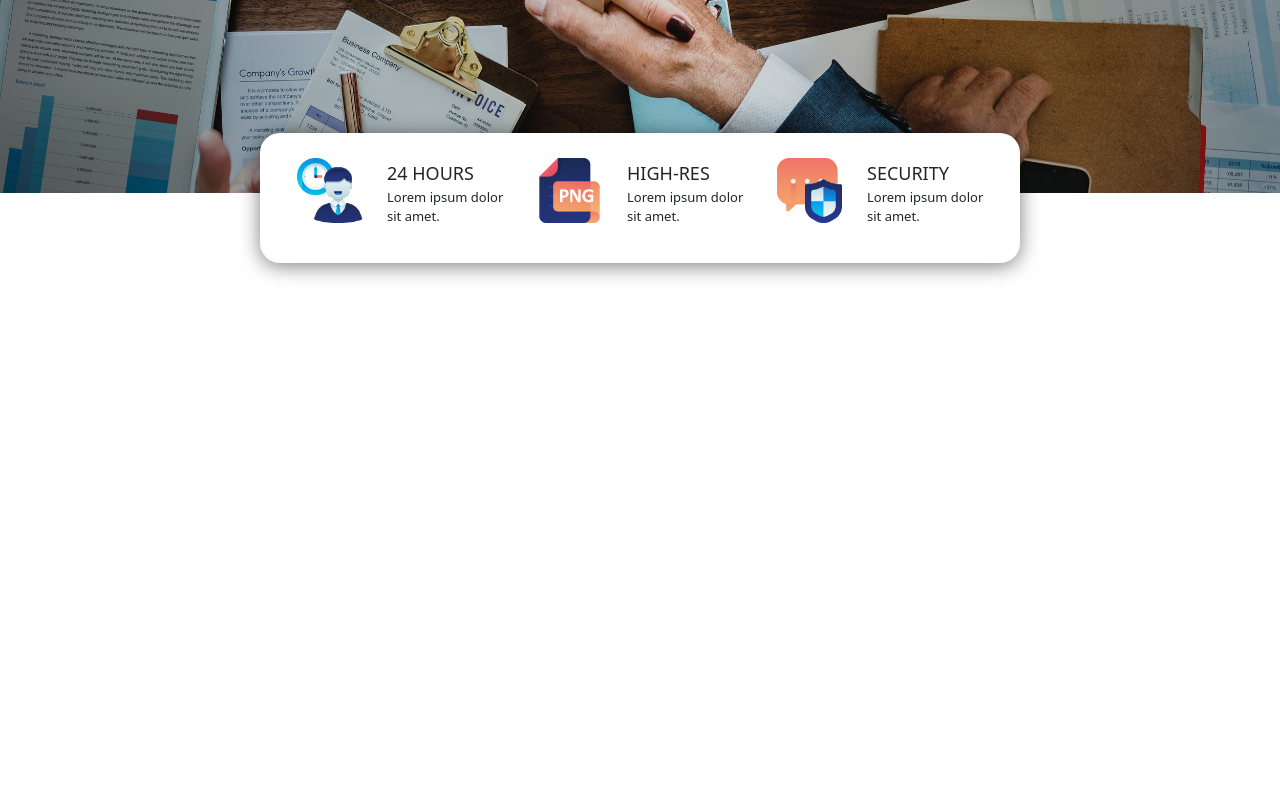
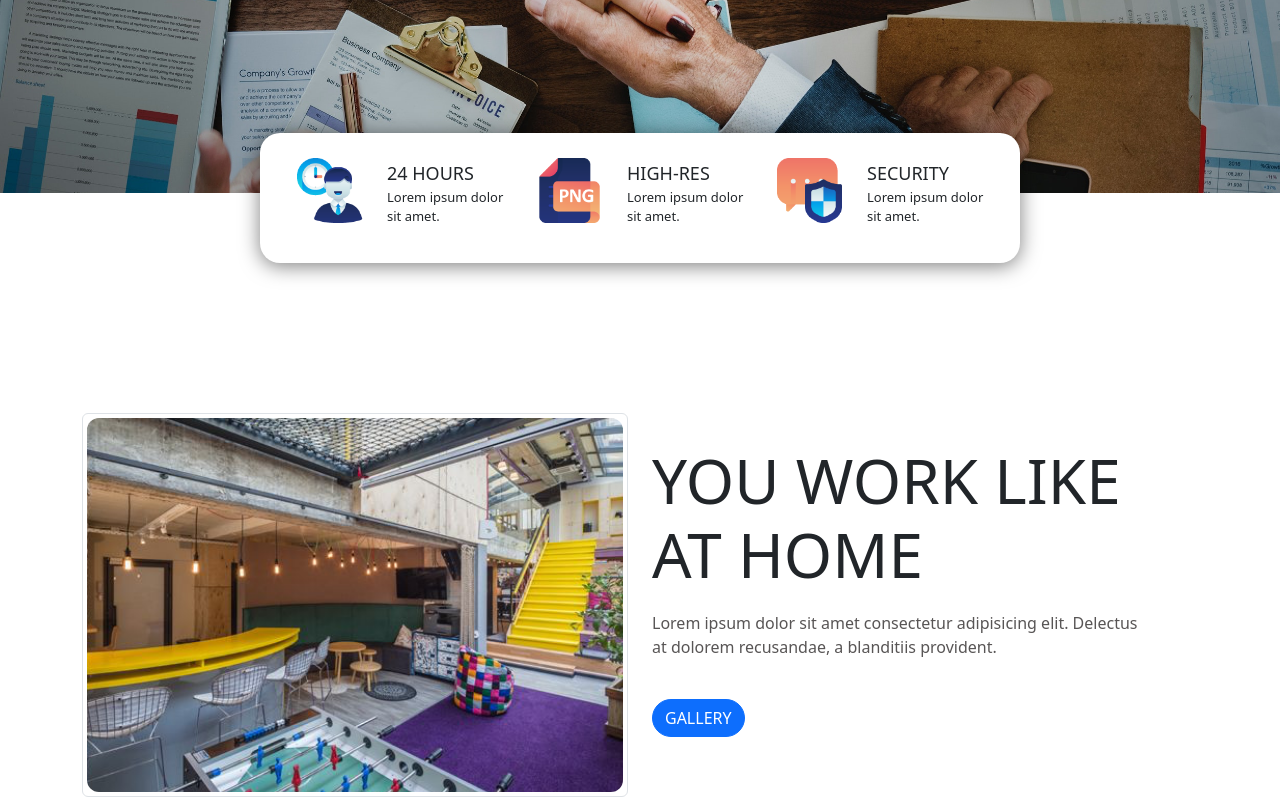
Before and after one commit to ivan-adi-saputra/company-profile, a plain HTML site: page index.html in a window 1280 px wide. Shown: the part 406-1203 px from the top of the page. Before the commit the page ends 1000 px from the top, so only its background shows below. Drawn offline with nearby package versions, Linux system fonts and the light colour scheme; a web font is replaced by a local one.

Commit message:
Working space

```diff
--- a/index.html
+++ b/index.html
@@ -95,6 +95,27 @@
         </div>
       </div>
       <!-- akhir info panel -->
+
+      <!-- working space -->
+      <div class="row working-space">
+        <div class="col-lg-6">
+          <img
+            src="img/workingspace.png"
+            alt="workingspace"
+            class="img-thumbnail"
+          />
+        </div>
+        <div class="col-lg-6">
+          <h3>you <span>work</span> like <br />at <span>home</span></h3>
+          <p>
+            Lorem ipsum dolor sit amet consectetur adipisicing elit. Delectus
+            <br />
+            at dolorem recusandae, a blanditiis provident.
+          </p>
+          <a href="#" class="btn btn-primary tombol">gallery</a>
+        </div>
+      </div>
+      <!-- akhir working space -->
     </div>
 
     <script
--- a/style.css
+++ b/style.css
@@ -1,11 +1,8 @@
-body {
-  height: 1000px;
-}
 /* navbar */
-.navbar {
+/* .navbar {
   position: relative;
   z-index: 1;
-}
+} */
 
 .navbar-brand {
   font-family: Viga;
@@ -19,7 +16,7 @@ body {
   background-size: cover;
   height: 450px;
   text-align: center;
-  position: relative;
+  /* position: relative; */
 }
 
 .jumbotron .display-4 {
@@ -27,10 +24,10 @@ body {
   padding-top: 200px !important;
 }
 
-.jumbotron .container {
+/* .jumbotron .container {
   position: relative;
   z-index: 1;
-}
+} */
 
 .jumbotron span {
   font-weight: 500;
@@ -80,6 +77,29 @@ body {
   margin-top: -5px;
 }
 
+/* working space */
+.working-space {
+  margin-top: 150px;
+}
+
+.working-space h3 {
+  font-size: 62px;
+  font-weight: 200;
+  text-transform: uppercase;
+  margin-top: 30px;
+}
+
+.working-space span {
+  font-weight: 500;
+}
+
+.working-space p {
+  font-size: 16px;
+  color: #585555;
+  margin-top: 20px;
+  margin-bottom: 40px;
+}
+
 /* utility */
 .tombol {
   border-radius: 40px;
```
